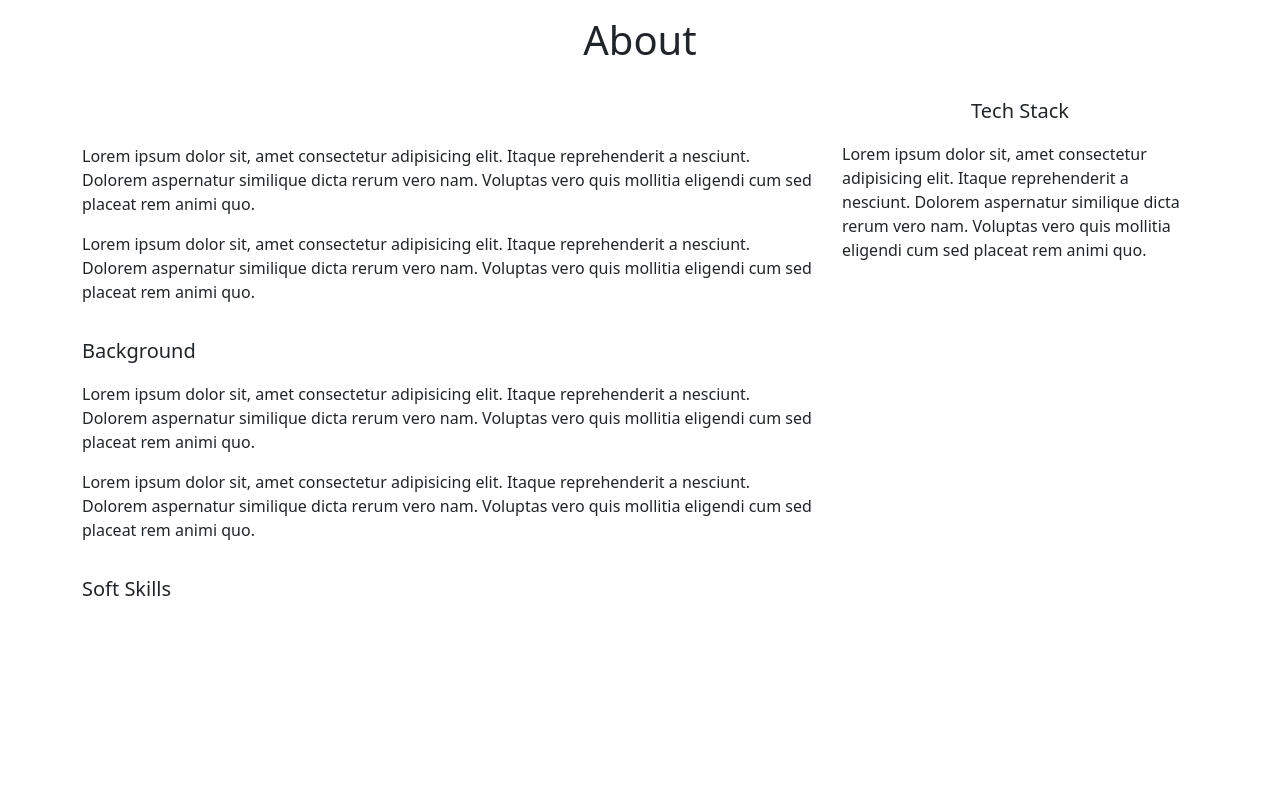
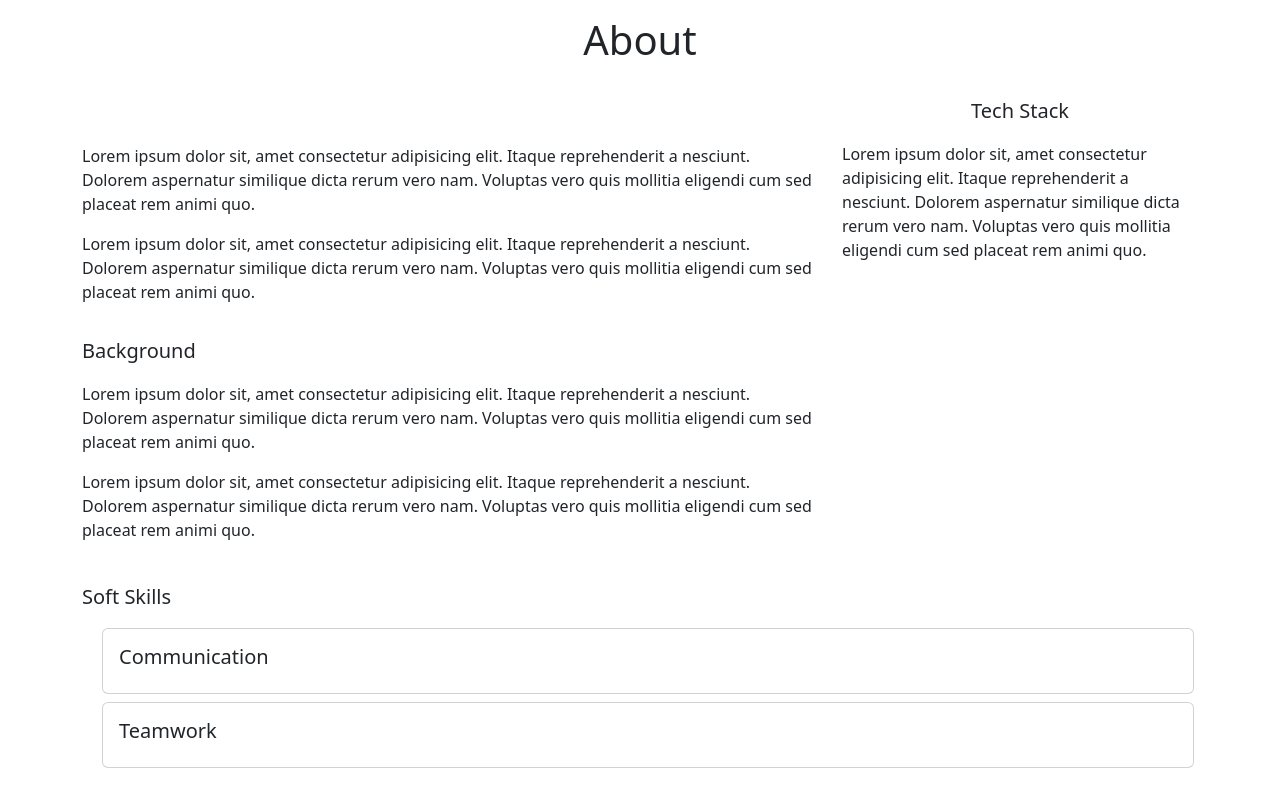
Before and after one commit to llewellynksj/portfolio, a React (Vite) app: page / in a window 1280 px wide. Shown: the part 482-1282 px from the top of the page. Before the commit the page ends 1102 px from the top, so only its background shows below. Built offline with nearby package versions, Linux system fonts and the light colour scheme.

Commit message:
Add skills pages

```diff
--- a/src/pages/About.jsx
+++ b/src/pages/About.jsx
@@ -1,4 +1,4 @@
-
+import SkillGrid from './skills/SkillGrid';
 // Bootstrap
 import Container from 'react-bootstrap/Container';
 import Row from 'react-bootstrap/Row';
@@ -26,8 +26,7 @@ const About = () => {
         </Row>
 
         <Row>
-          <p className='lead pt-3'>Soft Skills</p>
-
+          <SkillGrid />
         </Row>
 
       </Container>
--- a/src/pages/skills/Skill.jsx
+++ b/src/pages/skills/Skill.jsx
@@ -0,0 +1,30 @@
+import React, { useState } from 'react';
+// import './Skill.css';
+
+// Bootstrap
+import Card from 'react-bootstrap/Card';
+import Container from 'react-bootstrap/Container';
+
+const Skill = ({ name, description }) => {
+  const [isHovered, setIsHovered] = useState(false);
+
+  const handleHover = () => {
+    setIsHovered(!isHovered);
+  };
+
+  return (
+    <Container className='m-2'>
+      <Card className={`skill-card ${isHovered ? 'hovered' : ''}`} onMouseEnter={handleHover} onMouseLeave={handleHover}>
+        <Card.Body>
+          {isHovered ? (
+            <Card.Text>{description}</Card.Text>
+          ) : (
+            <Card.Title>{name}</Card.Title>
+          )}
+        </Card.Body>
+      </Card>
+    </Container>
+  );
+};
+
+export default Skill;
--- a/src/pages/skills/SkillGrid.jsx
+++ b/src/pages/skills/SkillGrid.jsx
@@ -0,0 +1,28 @@
+import React from 'react';
+import Skill from './Skill';
+// import './SkillGrid.css';
+
+// Bootstrap
+import Container from 'react-bootstrap/Container';
+import Row from 'react-bootstrap/Row';
+
+const skillsData = [
+  { name: 'Communication', description: 'Effective communication is the ability to convey information clearly and concisely.' },
+  { name: 'Teamwork', description: 'Working collaboratively with others towards a common goal.' },
+  // Add more skills as needed
+];
+
+const SkillGrid = () => {
+  return (
+    <Container className='mb-4 mt-2'>
+      <p className='lead pt-3'>Soft Skills</p>
+      <div className="skill-grid">
+        {skillsData.map((skill, index) => (
+          <Skill key={index} name={skill.name} description={skill.description} />
+        ))}
+      </div>
+    </Container>
+  );
+};
+
+export default SkillGrid;
```
